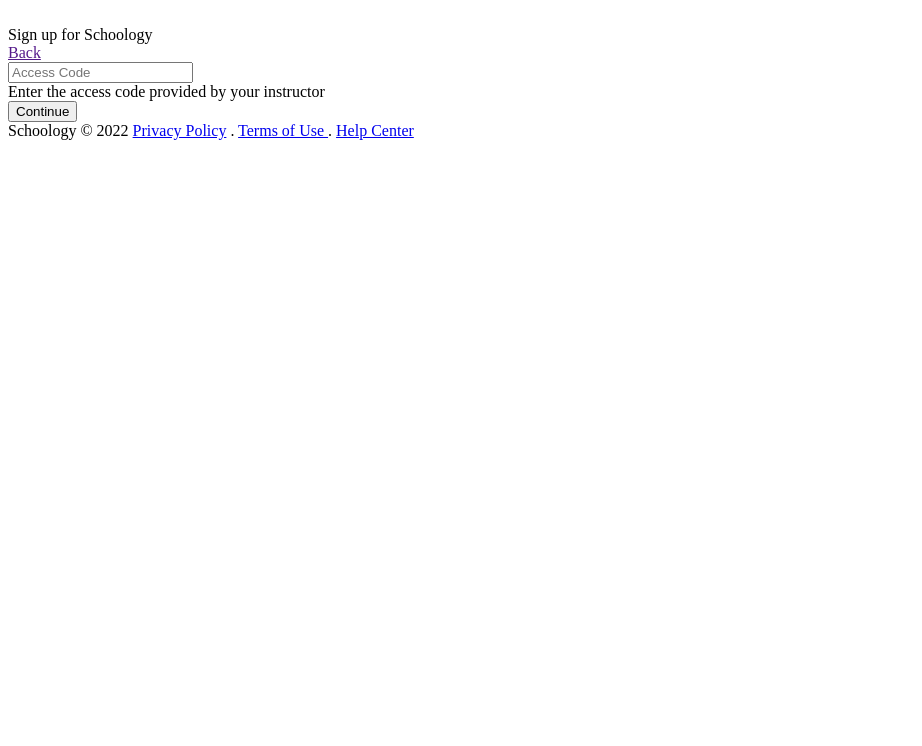
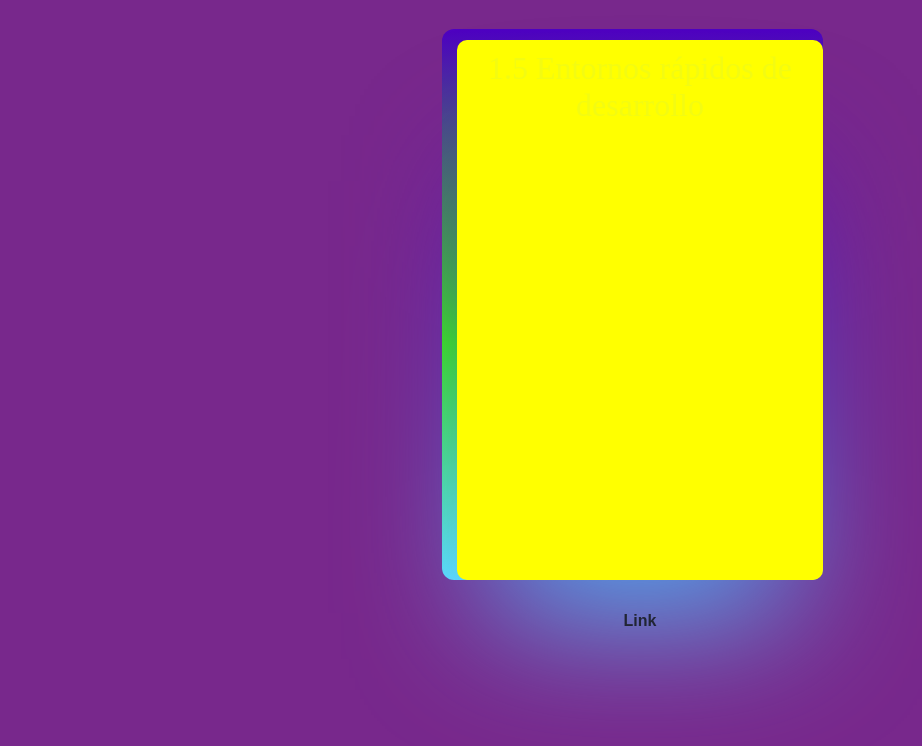
Before and after one commit to JaimeJimenezTor/Carta-Magica, a plain HTML site: page index.html in a window 1280 px wide. Shown: the whole page, without its empty margins (0-922 px from the left). Drawn offline with Linux system fonts and the light colour scheme.

Commit message:
Cambios por error

```diff
--- a/index.html
+++ b/index.html
@@ -1,51 +1,17 @@
 <!DOCTYPE html>
-<html lang="es">
-
+<html lang="en">
 <head>
     <meta charset="UTF-8">
     <meta http-equiv="X-UA-Compatible" content="IE=edge">
     <meta name="viewport" content="width=device-width, initial-scale=1.0">
-    <title>Sing Up for Schoology Account</title>
+    <link rel="stylesheet" href="css/styles.css">
+    <title>Carta Magica</title>
 </head>
+<body>
+    <div class="card">
+        1.5 Entornos rápidos de desarrollo
+      </div>
 
-<body>
-    <header>
-        <nav>
-            <div>
-                <img src="" alt="">
-            </div>
-
-        </nav>
-    </header>
-
-<main>
-    <section>
-        <div>
-            <div>
-                <span> Sign up for Schoology </span>
-            </div>
-            <div>
-                <a href="">Back</a>
-            </div>
-        </div>
-        <div>
-            <input type="text" name="" id="" value placeholder="Access Code" >
-        </div>
-        <div>
-            <span>Enter the access code provided by your instructor</span>
-        </div>
-        <div>
-            <button type="submit" value="Submit">Continue</button>
-
-        </div>
-    </section>
-</main>
-<footer>
-    <span> Schoology © 2022</span>
-    <a href="https://www.powerschool.com/privacy">Privacy Policy</a>      .
-    <a href="https://www.schoology.com/terms-of-use"> Terms of Use </a>    .
-    <a href="https://support.schoology.com/hc/en-us"> Help Center </a>
-</footer>
-
+      <a href="https://github.com/JaimeJimenezTor" target="_blank">Link</a>
 </body>
 </html>
```
